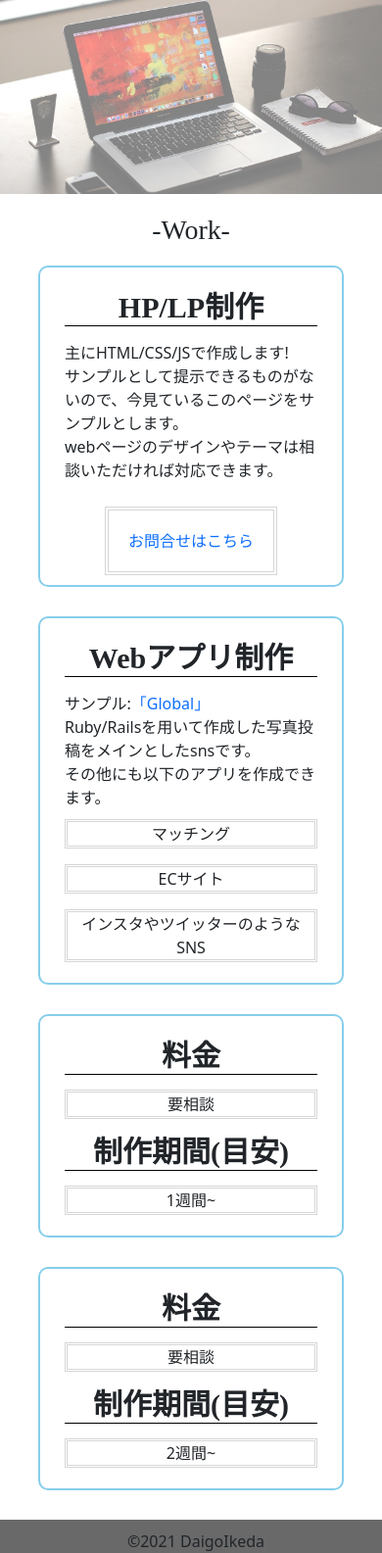
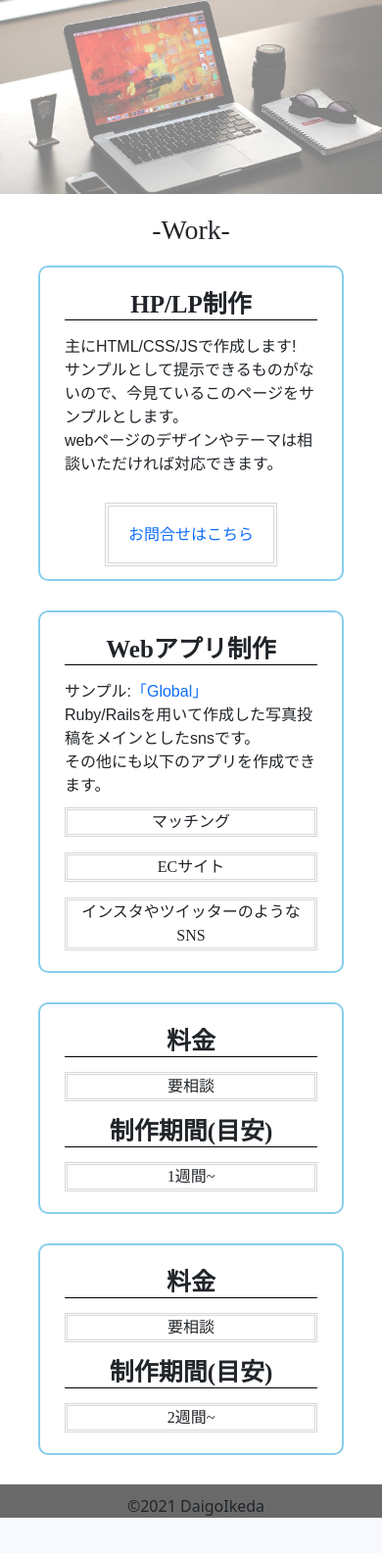
Before and after one commit to daigo0001/DaigoWeb, a PHP site: page /work.html in a window 390 px wide. Shown: the part 57-1642 px from the top of the page at 98% size. After the commit the page ends 1606 px from the top, so only its background shows below. Run offline with PHP 8.4, Linux system fonts and the light colour scheme; some libraries are stand-ins or nearby versions.

Commit message:
10 commit

```diff
--- a/index.css
+++ b/index.css
@@ -43,6 +43,7 @@ h1{
   padding: 20px;
   border: 4px double rgba(42, 43, 42, 0.192);
   transition: 0.2s;
+  font-family: serif;
 }
 
 .mail-link a:hover{
@@ -178,6 +179,7 @@ footer{
   .work .about p{
     list-style: none;
     text-align: center;
+    font-family: serif;
     margin-top: 10px;
     padding: 0;
     border: 3px double rgba(42, 43, 42, 0.192);
@@ -323,10 +325,12 @@ footer{
   /*-------WORKページ------*/
   .work h1{
     margin-top: 5%;
+    font-size: 25px;
   }
 
   .work .about{
     margin-top: 20px;
+    font-family: sans-serif;
   }
 
   .work .about a{
@@ -336,6 +340,7 @@ footer{
   .work .about p{
     list-style: none;
     margin-top: 10px;
+    font-family: serif;
     padding: 0;
     border: 3px double rgba(42, 43, 42, 0.192);
     transition: 0.2s;
```
